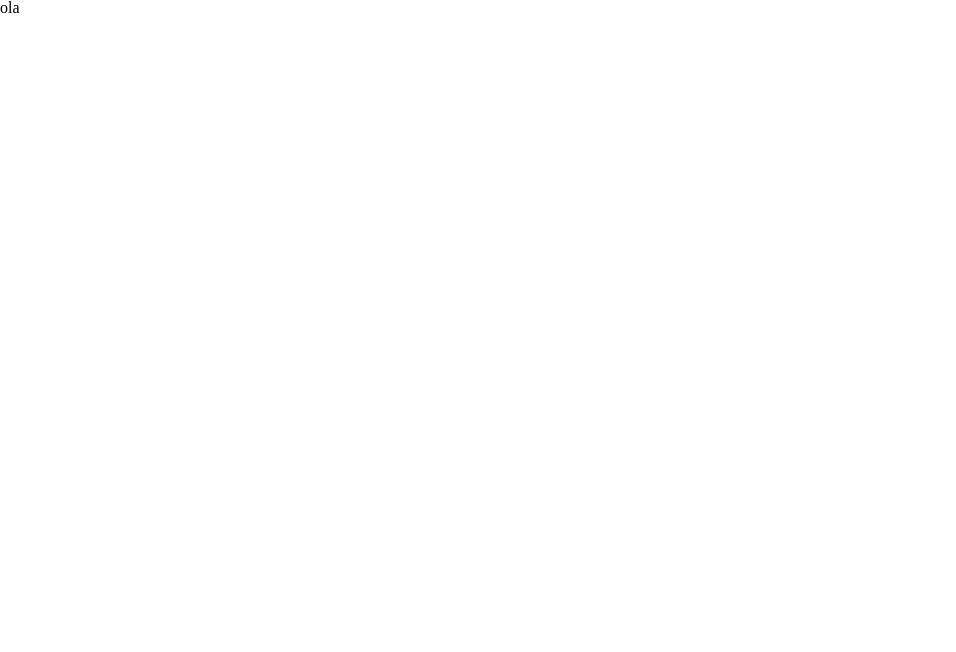
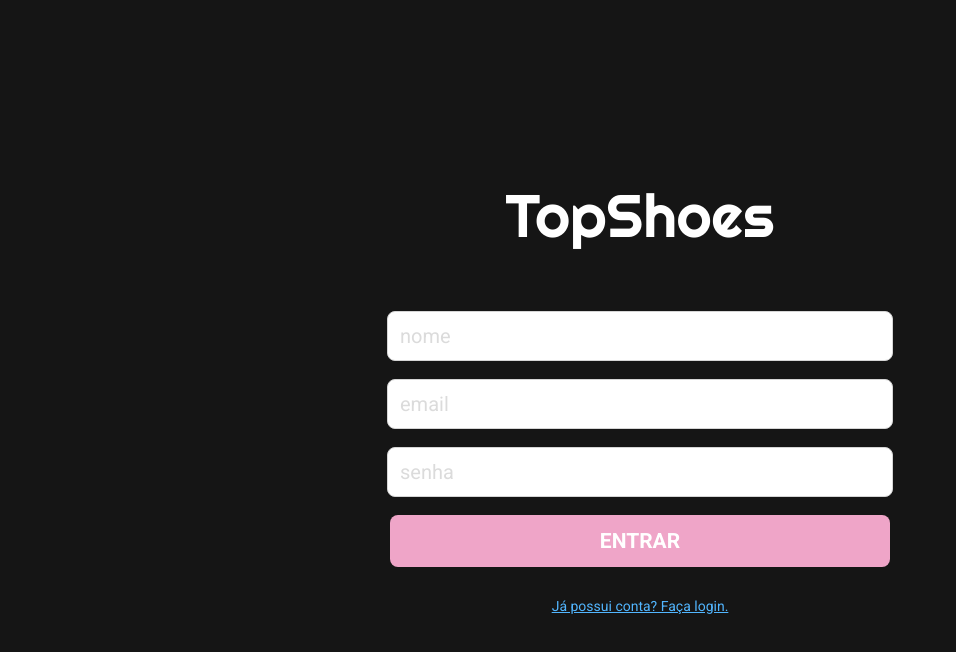
Before and after one commit to venyustech/TopShoes-front, a React (Create React App) app: page /sign-up in a window 1280 px wide. Shown: the top 652 px of the page, without its empty margins (0-956 px from the left). Built offline with nearby package versions, Linux system fonts and the light colour scheme.

Commit message:
feat: adding /sign-up page

```diff
--- a/src/pages/SignUpPage/index.js
+++ b/src/pages/SignUpPage/index.js
@@ -1,6 +1,65 @@
-import React from 'react';
+import axios from 'axios';
+import React, { useState } from 'react';
+
+import { Button, Container, Input, LinkStyled, Title } from './styles';
+
 function SignUpPage() {
-    return <div>ola</div>
+    const [name, setName] = useState('');
+    const [email, setEmail] = useState('');
+    const [password, setPassword] = useState('');
+
+    const [isLoading, setIsLoading] = useState(false);
+    const [inputLoading, setInputLoading] = useState("");
+
+    function handleLogin(e) {
+        e.preventDefault();
+
+        setIsLoading(true);
+        setInputLoading("disabled");
+
+        const promise = axios.post('https://top-shoes.herokuapp.com/sign-up', {
+            name: name,
+            email: email,
+            password: password,
+        });
+
+        promise.then(response => {
+            alert("Usuário cadastrado. Faça Login agora")
+            console.log(response);
+            console.log(response.data);
+
+        })
+        promise.catch(error => alert("deu ruim! tenta de novo."))
+    }
+    return (
+        <Container>
+            <Title>TopShoes</Title>
+            <form onSubmit={handleLogin} >
+                <Input type="name"
+                    placeholder="nome"
+                    onChange={(e) => setName(e.target.value)}
+                    value={name}
+                />
+                <Input type="email"
+                    onChange={(e) => setEmail(e.target.value)}
+                    value={email}
+                    placeholder="email"
+                    disabled={inputLoading}
+                />
+                <Input type="password"
+                    onChange={(e) => setPassword(e.target.value)}
+                    value={password}
+                    placeholder="senha"
+                    disabled={inputLoading}
+                />
+                <Button>{isLoading ?
+                    ("loading...") : ("ENTRAR")}
+                </Button>
+            </form>
+            <LinkStyled to="/login" > Já possui conta? Faça login. </LinkStyled>
+        </Container>
+
+    )
 }
 
 export default SignUpPage;
--- a/src/pages/SignUpPage/styles.js
+++ b/src/pages/SignUpPage/styles.js
@@ -0,0 +1,99 @@
+import { Link } from "react-router-dom";
+import styled from "styled-components";
+
+const Container = styled.div`
+    background-color: #151515;
+    font-family: var(--font-family);
+    font-size: 14px;
+
+    min-height: 100vh;
+
+    display: flex;
+    flex-direction: column;
+    justify-content: center;
+    align-items: center;
+    form{
+        width: 100%;
+        display: flex;
+        flex-direction: column;
+        align-items: center;
+        justify-content: center;
+    }
+    gap: 16px;
+
+    @media(max-width: 300px) {
+
+            Img, Input, Button{
+            width: 80%;
+        }
+    }
+`
+const Title = styled.h1`
+    font-family: var(--font-title);
+    color: #fff;
+    font-size: 60px;
+    margin-bottom: 50px;
+    @media(max-width: 300px) {
+        font-size: 50px;
+    }
+`
+const Input = styled.input`
+    height: 46px;
+    width: 80%;
+
+    background-color: #FFFFFF;
+    color: #222222;
+    font-size:20px;
+    margin-bottom: 18px;
+    border: 1px solid #D5D5D5;
+    border-radius: 8px;
+    ::placeholder {
+      color: #DBDBDB;
+      font-family:  var(--font-family);
+      padding-left: 10px;
+    }
+    @media(min-width: 800px) {
+        width: 500px;
+    }
+`;
+
+const Button = styled.button`
+    height: 52px;
+    width: 80%;
+    background-color: var(--botton-color);
+    color: #FFFFFF;
+    font-family: var(--font-family);
+    font-size: 21px;
+    font-weight: bold;
+    line-height: 26px;
+    text-align: center;
+    padding: 14px;
+    border-radius: 8px;
+    border: none;
+    display: flex;
+    align-items: center;
+    justify-content: center;
+    cursor: pointer;
+    @media(min-width: 800px) {
+        width: 500px;
+    }
+`;
+
+const LinkStyled = styled(Link)`
+    width: 100%;
+    height: 17px;
+
+    display: flex;
+    justify-content: center;
+    align-items: center;
+    padding-top: 15px;
+
+    color:  #52B6FF;
+    font-family: var(--font-family);
+    font-size: 14px;
+    line-height: 17px;
+    text-align: center;
+    text-decoration-line: underline;
+
+`;
+export { Container, Title, Input, Button, LinkStyled }
```
